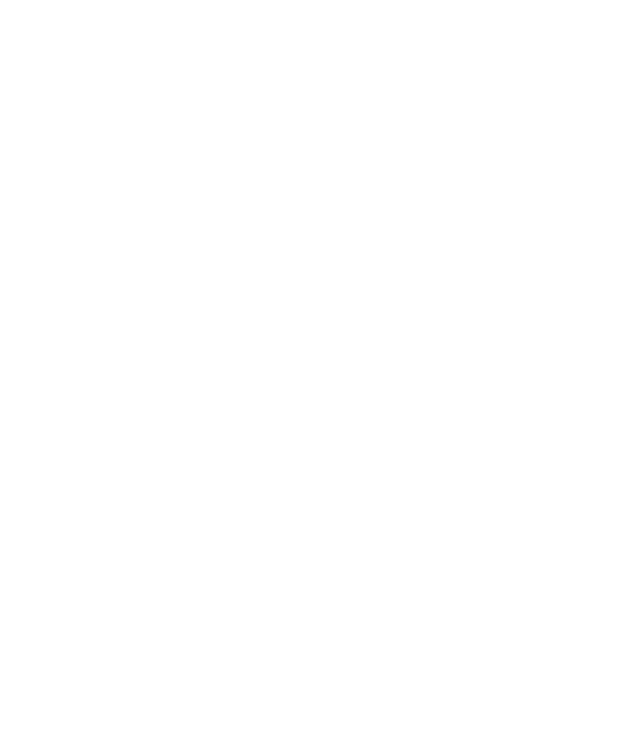
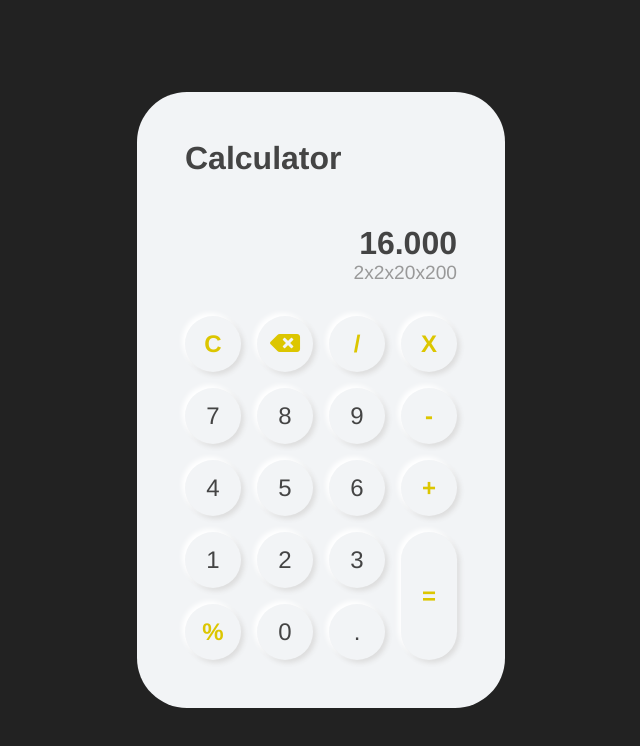
Before and after one commit to DiegoRSM03/neumorphic-calculator, a website built with webpack: page index.html in a window 1280 px wide. Shown: the whole page, without its empty margins (319-959 px from the left). Built offline with nearby package versions, Linux system fonts and the light colour scheme.

Commit message:
Estilizacion terminada

```diff
--- a/index.html
+++ b/index.html
@@ -2,8 +2,42 @@
 <html>
   <head>
     <title>Calculator</title>
+    <link rel="stylesheet" href="https://use.fontawesome.com/releases/v5.15.1/css/solid.css" integrity="sha384-yo370P8tRI3EbMVcDU+ziwsS/s62yNv3tgdMqDSsRSILohhnOrDNl142Df8wuHA+" crossorigin="anonymous">
+    <link rel="stylesheet" href="https://use.fontawesome.com/releases/v5.15.1/css/fontawesome.css" integrity="sha384-ijEtygNrZDKunAWYDdV3wAZWvTHSrGhdUfImfngIba35nhQ03lSNgfTJAKaGFjk2" crossorigin="anonymous">
   </head>
   <body>
+    <div class="container">
+      <h1 class="title">Calculator</h1>
+      <div id="result">
+        <p id="result-final">16.000</p>
+        <p id="result-helper">2x2x20x200</p>
+      </div>
+      <div id="calculator" class="calculator">
+        <button class="operation">C</button>
+        <button class="operation"><i class="fas fa-backspace"></i></button>
+        <button class="operation">/</button>
+        <button class="operation">X</button>
 
+        <button class="number">7</button>
+        <button class="number">8</button>
+        <button class="number">9</button>
+        <button class="operation">-</button>
+
+        <button class="number">4</button>
+        <button class="number">5</button>
+        <button class="number">6</button>
+        <button class="operation">+</button>
+
+        <button class="number">1</button>
+        <button class="number">2</button>
+        <button class="number">3</button>
+
+        <button class="add operation">=</button>
+
+        <button class="operation">%</button>
+        <button class="number">0</button>
+        <button class="number">.</button>
+      </div>
+    </div>
   </body>
 </html>
--- a/package.json
+++ b/package.json
@@ -5,7 +5,7 @@
   "main": "index.js",
   "scripts": {
     "test": "echo \"Error: no test specified\" && exit 1",
-    "dev": "webpack serve --env development",
+    "dev": "webpack-dev-server --progress --colors --hot --inline",
     "build": "webpack -p"
   },
   "keywords": [],
@@ -19,7 +19,7 @@
     "sass-loader": "^10.0.4",
     "style-loader": "^2.0.0",
     "webpack": "^5.3.0",
-    "webpack-cli": "^4.1.0",
+    "webpack-cli": "^3.0.0",
     "webpack-dev-server": "^3.11.0"
   }
 }
--- /dev/null
+++ b/sass/helpers/classes.sass
@@ -0,0 +1,29 @@
+*
+  font-family: Helvetica
+  box-sizing: border-box
+  padding: 0
+  margin: 0
+
+body
+  display: flex
+  align-items: center
+  justify-content: center
+
+  width: 100vw
+  height: 100vh
+
+  background-color: #222
+
+div.container
+  display: flex
+  flex-direction: column
+  align-items: flex-start
+  justify-content: center
+
+  background-color: #f2f4f6
+  padding: 3rem
+  border-radius: 50px
+
+h1.title
+  color: $BLACK
+  margin-bottom: 3rem
--- /dev/null
+++ b/sass/helpers/colors.sass
@@ -0,0 +1,4 @@
+$BLACK: #444
+$WHITE: #EEE
+$GRAY: #999
+$YELLOW: #DCC600
--- /dev/null
+++ b/sass/modules/calculator.sass
@@ -0,0 +1,36 @@
+div#calculator
+  display: grid
+  grid-template-columns: repeat(4, 3.5rem)
+  grid-template-rows: repeat(5, 3.5rem)
+  gap: 1rem
+  width: 100%
+
+  button
+    cursor: pointer
+    font-size: 1.5rem
+    background-color: rgba(0,0,0,0)
+
+    border: none
+    border-radius: 50%
+    box-shadow: -3px -3px 5px #fff, 3px 3px 5px #ddd
+
+    outline: none
+
+    &:hover
+      box-shadow: inset -5px -5px 5px #fff, inset 5px 5px 5px #ddd
+
+  button.operation
+    color: $YELLOW
+    font-weight: bolder
+
+    i.fa-backspace
+      color: $YELLOW
+
+  button.number
+    color: $BLACK
+
+  button.add
+    grid-row-start: 4
+    grid-row-end: 6
+    grid-column-start: 4
+    border-radius: 50px
--- /dev/null
+++ b/sass/modules/result.sass
@@ -0,0 +1,15 @@
+div#result
+  margin-bottom: 2rem
+  width: 100%
+
+  p
+    text-align: right
+
+  p#result-final
+    color: $BLACK
+    font-size: 2rem
+    font-weight: bold
+
+  p#result-helper
+    color: $GRAY
+    font-size: 1.2rem
--- a/sass/style.sass
+++ b/sass/style.sass
@@ -1,4 +1,7 @@
-*
-  box-sizing: border-box
-  padding: 0
-  margin: 0
+// Helpers
+@import './helpers/colors.sass'
+@import './helpers/classes.sass'
+
+// Modules
+@import './modules/calculator.sass'
+@import './modules/result.sass'
--- a/webpack.config.js
+++ b/webpack.config.js
@@ -9,7 +9,7 @@
         filename: 'app.js'
     },
     devServer: {
-        port: 3030
+        port: 3030,
     },
     plugins: [
         new HtmlWebpackPlugin({
@@ -23,6 +23,7 @@
         rules: [
             {
                 test: /\.sass$/,
+                exclude: /node_modules/,
                 use: [
                     { loader: 'style-loader' },
                     { loader: 'css-loader' },
```
Also changed, not shown: 1 other file.
